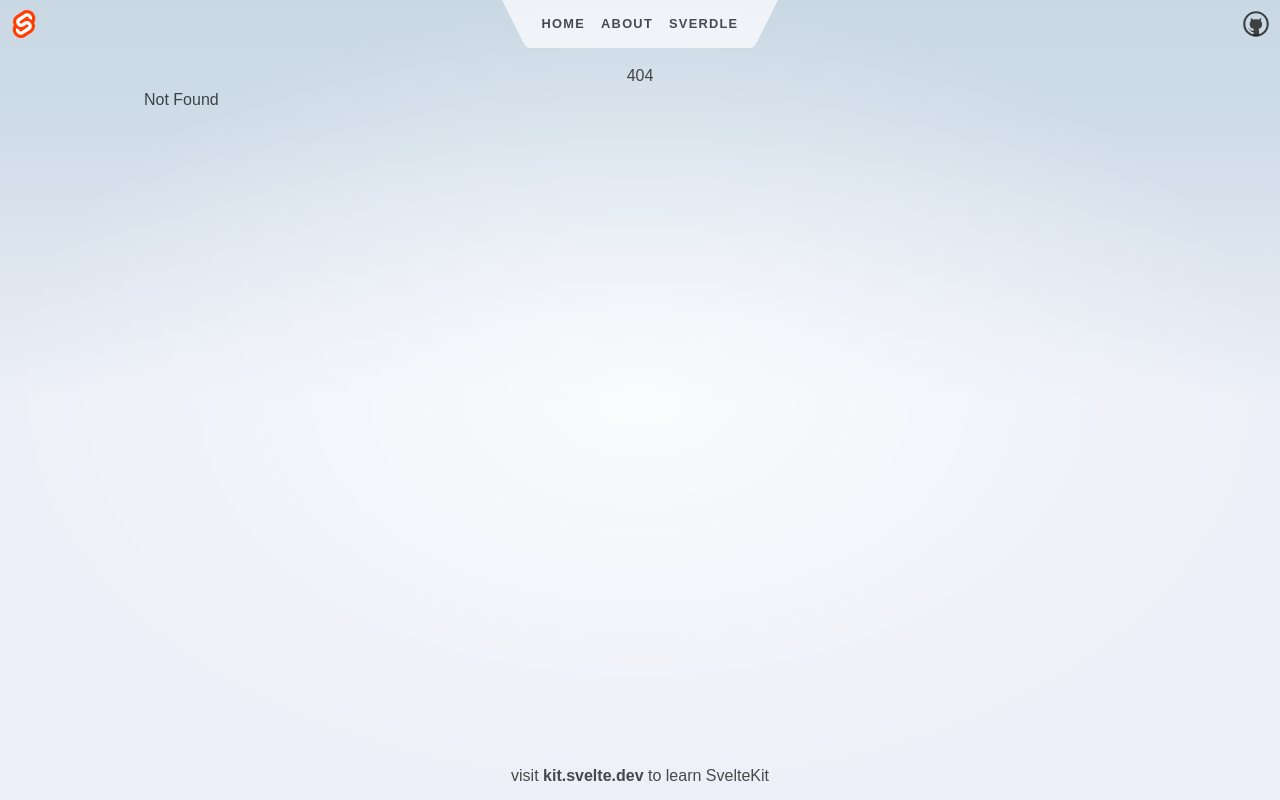
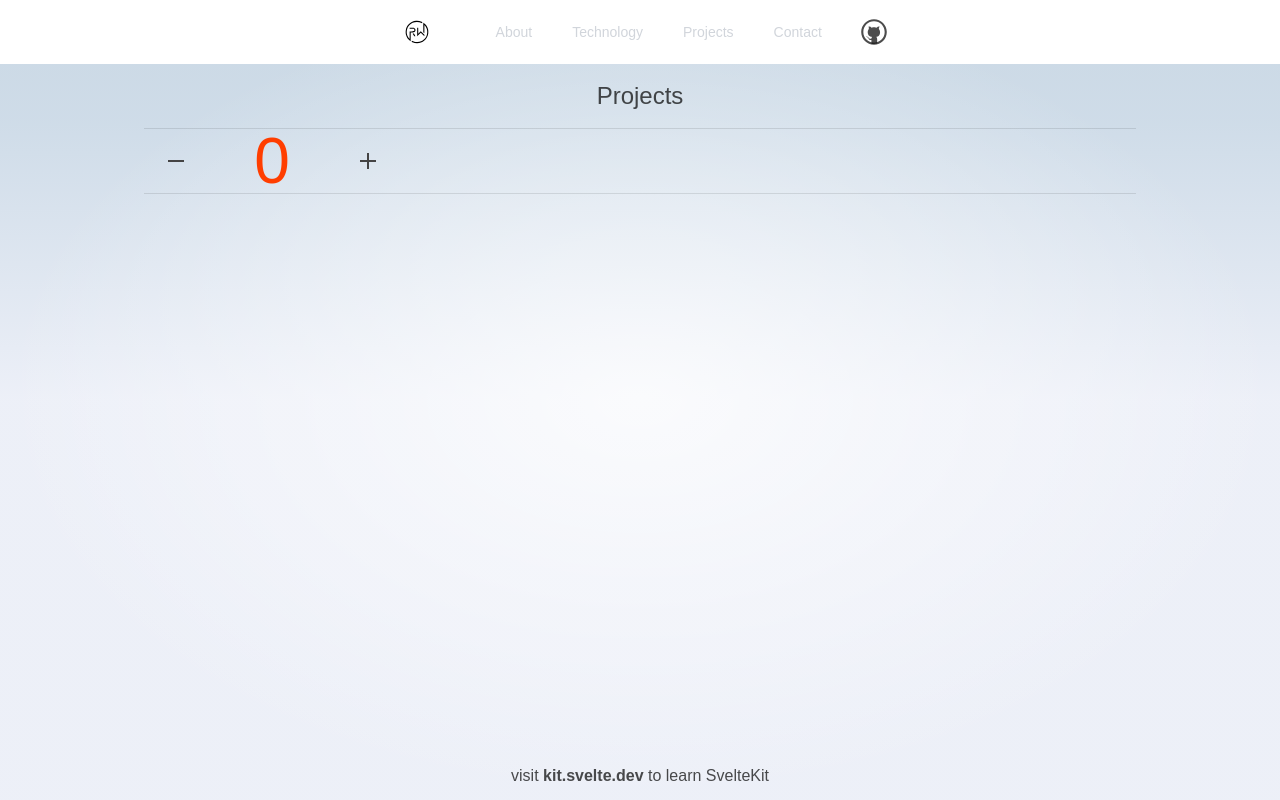
Before and after one commit to RyanWri/worksite, a SvelteKit app: page /projects in a window 1280 px wide. Before the commit this address had no page. Built offline with nearby package versions, Linux system fonts and the light colour scheme.

Commit message:
navbar and skeleton

```diff
--- /dev/null
+++ b/src/lib/components/Counter.svelte
@@ -0,0 +1,102 @@
+<script lang="ts">
+	import { spring } from 'svelte/motion';
+
+	let count = 0;
+
+	const displayed_count = spring();
+	$: displayed_count.set(count);
+	$: offset = modulo($displayed_count, 1);
+
+	function modulo(n: number, m: number) {
+		// handle negative numbers
+		return ((n % m) + m) % m;
+	}
+</script>
+
+<div class="counter">
+	<button on:click={() => (count -= 1)} aria-label="Decrease the counter by one">
+		<svg aria-hidden="true" viewBox="0 0 1 1">
+			<path d="M0,0.5 L1,0.5" />
+		</svg>
+	</button>
+
+	<div class="counter-viewport">
+		<div class="counter-digits" style="transform: translate(0, {100 * offset}%)">
+			<strong class="hidden" aria-hidden="true">{Math.floor($displayed_count + 1)}</strong>
+			<strong>{Math.floor($displayed_count)}</strong>
+		</div>
+	</div>
+
+	<button on:click={() => (count += 1)} aria-label="Increase the counter by one">
+		<svg aria-hidden="true" viewBox="0 0 1 1">
+			<path d="M0,0.5 L1,0.5 M0.5,0 L0.5,1" />
+		</svg>
+	</button>
+</div>
+
+<style>
+	.counter {
+		display: flex;
+		border-top: 1px solid rgba(0, 0, 0, 0.1);
+		border-bottom: 1px solid rgba(0, 0, 0, 0.1);
+		margin: 1rem 0;
+	}
+
+	.counter button {
+		width: 2em;
+		padding: 0;
+		display: flex;
+		align-items: center;
+		justify-content: center;
+		border: 0;
+		background-color: transparent;
+		touch-action: manipulation;
+		font-size: 2rem;
+	}
+
+	.counter button:hover {
+		background-color: var(--color-bg-1);
+	}
+
+	svg {
+		width: 25%;
+		height: 25%;
+	}
+
+	path {
+		vector-effect: non-scaling-stroke;
+		stroke-width: 2px;
+		stroke: #444;
+	}
+
+	.counter-viewport {
+		width: 8em;
+		height: 4em;
+		overflow: hidden;
+		text-align: center;
+		position: relative;
+	}
+
+	.counter-viewport strong {
+		position: absolute;
+		display: flex;
+		width: 100%;
+		height: 100%;
+		font-weight: 400;
+		color: var(--color-theme-1);
+		font-size: 4rem;
+		align-items: center;
+		justify-content: center;
+	}
+
+	.counter-digits {
+		position: absolute;
+		width: 100%;
+		height: 100%;
+	}
+
+	.hidden {
+		top: -100%;
+		user-select: none;
+	}
+</style>
--- a/src/routes/Header.svelte
+++ b/src/routes/Header.svelte
@@ -1,129 +1,57 @@
 <script>
-	import { page } from '$app/stores';
-	import logo from '$lib/images/svelte-logo.svg';
-	import github from '$lib/images/github.svg';
+  import { page } from "$app/stores";
+  import logo from "$lib/images/brand_logo.svg";
+  import github from "$lib/images/github.svg";
 </script>
 
 <header>
-	<div class="corner">
-		<a href="https://kit.svelte.dev">
-			<img src={logo} alt="SvelteKit" />
-		</a>
-	</div>
-
-	<nav>
-		<svg viewBox="0 0 2 3" aria-hidden="true">
-			<path d="M0,0 L1,2 C1.5,3 1.5,3 2,3 L2,0 Z" />
-		</svg>
-		<ul>
-			<li aria-current={$page.url.pathname === '/' ? 'page' : undefined}>
-				<a href="/">Home</a>
-			</li>
-			<li aria-current={$page.url.pathname === '/about' ? 'page' : undefined}>
-				<a href="/about">About</a>
-			</li>
-			<li aria-current={$page.url.pathname.startsWith('/sverdle') ? 'page' : undefined}>
-				<a href="/sverdle">Sverdle</a>
-			</li>
-		</ul>
-		<svg viewBox="0 0 2 3" aria-hidden="true">
-			<path d="M0,0 L0,3 C0.5,3 0.5,3 1,2 L2,0 Z" />
-		</svg>
-	</nav>
-
-	<div class="corner">
-		<a href="https://github.com/sveltejs/kit">
-			<img src={github} alt="GitHub" />
-		</a>
-	</div>
+  <nav class="bg-white">
+    <div class="max-w-7xl mx-auto px-4 sm:px-6 lg:px-8">
+      <div class="flex items-center justify-center h-16">
+        <div class="flex items-center">
+          <div class="flex lg:flex-1">
+            <a href="/" class="-m-1.5 p-1.5">
+              <img class="h-8 w-auto" src={logo} alt="The Wright Way" />
+            </a>
+          </div>
+          <div class="hidden md:block">
+            <div class="ml-10 flex items-baseline space-x-4">
+              <!-- Navigation links -->
+              <a
+                href="/about"
+                class="text-gray-300 hover:bg-gray-700 hover:text-white px-3 py-2 rounded-md text-sm font-medium"
+                >About</a
+              >
+              <a
+                href="/technology"
+                class="text-gray-300 hover:bg-gray-700 hover:text-white px-3 py-2 rounded-md text-sm font-medium"
+                >Technology</a
+              >
+              <a
+                href="/projects"
+                class="text-gray-300 hover:bg-gray-700 hover:text-white px-3 py-2 rounded-md text-sm font-medium"
+                >Projects</a
+              >
+              <a
+                href="/contact"
+                class="text-gray-300 hover:bg-gray-700 hover:text-white px-3 py-2 rounded-md text-sm font-medium"
+                >Contact</a
+              >
+            </div>
+          </div>
+        </div>
+        <div class="hidden md:block">
+          <div class="ml-4 flex items-center md:ml-6">
+            <div class="flex-shrink-0">
+              <!-- Your logo or brand -->
+              <a href="https://github.com/RyanWri">
+                <img class="h-8 w-8" src={github} alt="Github" />
+              </a>
+            </div>
+            <!-- Other elements like search, user profile, etc. -->
+          </div>
+        </div>
+      </div>
+    </div>
+  </nav>
 </header>
-
-<style>
-	header {
-		display: flex;
-		justify-content: space-between;
-	}
-
-	.corner {
-		width: 3em;
-		height: 3em;
-	}
-
-	.corner a {
-		display: flex;
-		align-items: center;
-		justify-content: center;
-		width: 100%;
-		height: 100%;
-	}
-
-	.corner img {
-		width: 2em;
-		height: 2em;
-		object-fit: contain;
-	}
-
-	nav {
-		display: flex;
-		justify-content: center;
-		--background: rgba(255, 255, 255, 0.7);
-	}
-
-	svg {
-		width: 2em;
-		height: 3em;
-		display: block;
-	}
-
-	path {
-		fill: var(--background);
-	}
-
-	ul {
-		position: relative;
-		padding: 0;
-		margin: 0;
-		height: 3em;
-		display: flex;
-		justify-content: center;
-		align-items: center;
-		list-style: none;
-		background: var(--background);
-		background-size: contain;
-	}
-
-	li {
-		position: relative;
-		height: 100%;
-	}
-
-	li[aria-current='page']::before {
-		--size: 6px;
-		content: '';
-		width: 0;
-		height: 0;
-		position: absolute;
-		top: 0;
-		left: calc(50% - var(--size));
-		border: var(--size) solid transparent;
-		border-top: var(--size) solid var(--color-theme-1);
-	}
-
-	nav a {
-		display: flex;
-		height: 100%;
-		align-items: center;
-		padding: 0 0.5rem;
-		color: var(--color-text);
-		font-weight: 700;
-		font-size: 0.8rem;
-		text-transform: uppercase;
-		letter-spacing: 0.1em;
-		text-decoration: none;
-		transition: color 0.2s linear;
-	}
-
-	a:hover {
-		color: var(--color-theme-1);
-	}
-</style>
--- /dev/null
+++ b/src/routes/contact/+page.svelte
@@ -0,0 +1,5 @@
+<script lang="ts">
+  import type { PageData } from "./$types";
+
+  export let data: PageData;
+</script>
--- /dev/null
+++ b/src/routes/projects/+page.svelte
@@ -0,0 +1,10 @@
+<script lang="ts">
+  import type { PageData } from "./$types";
+  import Counter from "$lib/components/Counter.svelte";
+  export let data: PageData;
+</script>
+
+<div class="container">
+  <h1 class="text-2xl">Projects</h1>
+  <Counter />
+</div>
--- /dev/null
+++ b/src/routes/technology/+page.svelte
@@ -0,0 +1,5 @@
+<script lang="ts">
+  import type { PageData } from "./$types";
+
+  export let data: PageData;
+</script>
```
Also changed, not shown: src/lib/images/brand_logo.svg (added).
